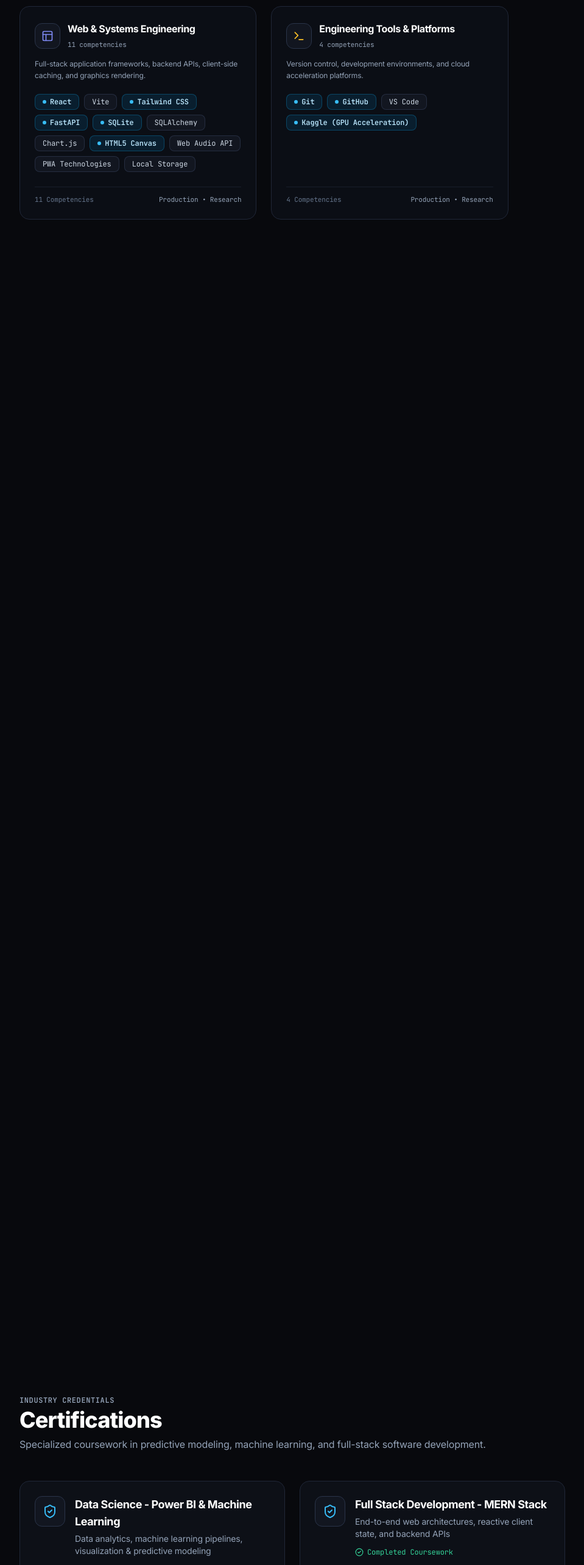
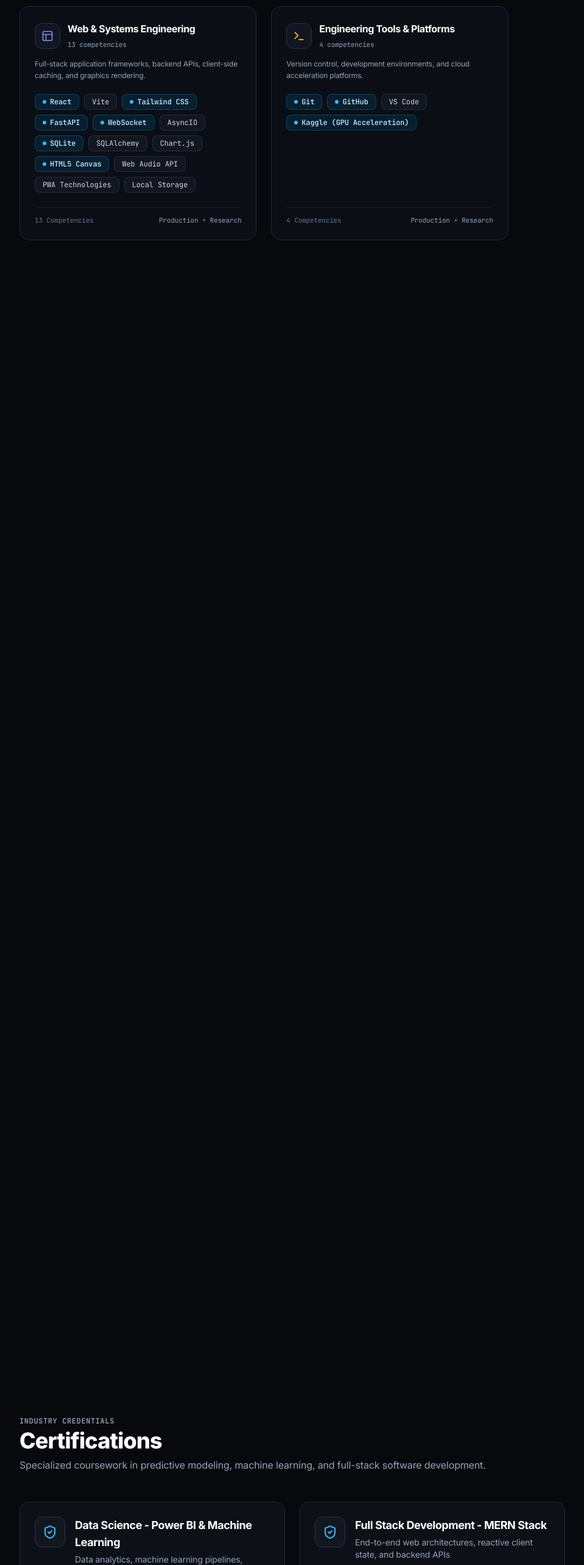
Before and after one commit to Frost730/Portfolio, a React (Vite) app: page / in a window 1280 px wide. Shown: the part 2263-4829 px from the top of the page at 61% size, without its empty margins (0-959 px from the left). Built offline with nearby package versions, Linux system fonts and the light colour scheme.

Commit message:
feat: add MultiLink multi-network download manager to portfolio showcase

```diff
--- a/src/components/Projects.tsx
+++ b/src/components/Projects.tsx
@@ -12,6 +12,7 @@ import {
   HeartPulse,
   Eye,
   Brain,
+  Network,
   CheckCircle2,
   BarChart3,
   ArrowUpRight,
@@ -42,6 +43,8 @@ export const Projects: React.FC<ProjectsProps> = ({
         return <Eye className="w-5 h-5 text-sky-400" />;
       case 'studypilot':
         return <Brain className="w-5 h-5 text-indigo-400" />;
+      case 'multilink':
+        return <Network className="w-5 h-5 text-cyan-400" />;
       case 'cineanime-vault':
         return <Film className="w-5 h-5 text-sky-400" />;
       case 'gamevault':
--- a/src/data/projects.ts
+++ b/src/data/projects.ts
@@ -116,13 +116,74 @@ export const projects: Project[] = [
       ]
     }
   },
+  {
+    id: 'multilink',
+    number: '03',
+    title: 'MultiLink',
+    subtitle: 'Multi-Network Download Manager',
+    category: 'FastAPI  |  React  |  Systems  |  Networking',
+    tagline: 'Windows-first download manager dynamically scheduling parallel HTTP Range requests across physical network adapters (Ethernet, Wi-Fi, USB Tethering) with sparse file assembly.',
+    description:
+      'An intelligent, high-throughput Windows download manager featuring an interactive React telemetry dashboard and an asynchronous Python/FastAPI engine. MultiLink dynamically fragments large HTTP transfers into ranges, scheduling chunks across multiple physical and virtual network adapters in real time, backed by persistent SQLite state, sparse file streaming, and strict SSRF defenses.',
+    layer: 1,
+    tags: ['FastAPI', 'React', 'Python', 'TypeScript', 'Tailwind CSS', 'WebSocket', 'SQLite', 'AsyncIO', 'Recharts'],
+    filterCategories: ['Full Stack', 'Data / Analytics'],
+    github: 'https://github.com/Frost730/Multi_Link',
+    live: null,
+    featured: true,
+    metrics: [
+      { label: 'Architecture', value: 'Decoupled', description: 'FastAPI async engine + React live WebSocket dashboard' },
+      { label: 'Storage Engine', value: 'Sparse File', description: 'Direct-to-disk chunk assembly preventing RAM exhaustion on 50GB+ downloads' },
+      { label: 'Scheduling', value: 'Adaptive', description: 'Bandwidth-weighted work stealing and automatic interface failover' },
+      { label: 'Integrity', value: 'SHA-256', description: 'End-to-end streaming cryptographic checksum verification' }
+    ],
+    keyFeatures: [
+      'Windows Adapter Discovery: Discovers Ethernet, Wi-Fi, USB Tethering, and virtual adapters with link speed and operational status.',
+      'True Socket Binding & Detection: Binds sockets to adapter IPv4 addresses with automatic fallback detection between bonded and multi-connection modes.',
+      'Adaptive Dynamic Scheduler: Continuously weights chunk distribution based on real-time moving-average throughput and work stealing.',
+      'Persistent Pause & Resume: SQLite database tracking unfinished byte ranges allowing seamless resume after closing or system reboot.',
+      'Sparse File Direct Assembler: Streams ranges directly to disk via sparse file seeking, avoiding memory bloat even for 50 GB+ files.',
+      'Real-Time WebSocket Telemetry: Rolling throughput charts, interface telemetry, and live interactive chunk progress visualizer.',
+      'SSRF & Path Traversal Guards: Restricts downloads from loopback, private subnets, and sanitizes filenames against Windows reserved device names.'
+    ],
+    architecture: {
+      overview: 'High-performance asynchronous decoupled architecture with an event-driven engine and real-time WebSocket state distribution.',
+      flow: [
+        'Download Target URL & HTTP Range Probing',
+        'Windows Adapter Discovery (psutil & Socket Binding)',
+        'Adaptive Scheduler (Bandwidth-Weighted Chunk Allocation)',
+        'Parallel Asynchronous Worker Pool (aiohttp / httpx)',
+        'Sparse File Assembler (.multilink.part Streaming Writer)',
+        'Real-Time WebSocket Telemetry & React Visualizer',
+        'Streaming SHA-256 Verification & Atomic Finalization'
+      ]
+    },
+    details: {
+      problem:
+        'Standard web browsers and generic downloaders utilize a single TCP connection over a single default network route, leaving secondary adapters (such as mobile tethering or secondary Wi-Fi/Ethernet) completely idle during massive file transfers.',
+      solution:
+        'MultiLink dynamically discovers all active network adapters, probes the target server for HTTP Range capability, and splits the file into chunks dynamically scheduled across available interfaces according to live throughput, with automatic work stealing on interface drop.',
+      implementation: [
+        'FastAPI async backend orchestrating chunk scheduling, adapter socket binding, and WebSocket telemetry broadcasting.',
+        'aiosqlite database engine persisting byte range progress, chunks, and download statuses for instant pause/resume.',
+        'Sparse file direct-to-disk streaming writer eliminating RAM bottlenecks when downloading multi-gigabyte files.',
+        'React and TypeScript frontend featuring Recharts live throughput graphs and an interactive chunk progress grid.',
+        'Comprehensive pytest test suite validating SSRF protection, sparse assembly, scheduler scoring, and live integration.'
+      ],
+      technicalHighlights: [
+        'Engineered safe per-adapter socket binding without requiring kernel drivers or permanent routing table edits.',
+        'Sparse file chunk assembly with streaming SHA-256 verification and atomic file renaming upon completion.',
+        'Standalone Windows desktop build pipeline utilizing PyInstaller to produce a portable native MultiLink.exe.'
+      ]
+    }
+  },
 
   // ==========================================
   // LAYER 2: LIVE DEPLOYED APPLICATIONS
   // ==========================================
   {
     id: 'cineanime-vault',
-    number: '03',
+    number: '04',
     title: 'CineAnime Vault',
     subtitle: 'Media & Anime Watchlist Manager',
     category: 'React  |  TypeScript  |  Media Management',
@@ -161,7 +222,7 @@ export const projects: Project[] = [
   },
   {
     id: 'gamevault',
-    number: '04',
+    number: '05',
     title: 'GameVault',
     subtitle: 'Gaming Library & Backlog Dashboard',
     category: 'React  |  TypeScript  |  Data Visualization',
@@ -200,7 +261,7 @@ export const projects: Project[] = [
   },
   {
     id: 'personal-expense-tracker',
-    number: '05',
+    number: '06',
     title: 'Personal Expense Tracker',
     subtitle: 'Private Financial Dashboard',
     category: 'React  |  TypeScript  |  Financial Analytics',
@@ -239,7 +300,7 @@ export const projects: Project[] = [
   },
   {
     id: 'flappy-bird-remastered',
-    number: '06',
+    number: '07',
     title: 'Flappy Bird Remastered',
     subtitle: 'Arcade Canvas Game with Web Audio',
     category: 'React  |  TypeScript  |  Canvas  |  Game Development',
@@ -282,7 +343,7 @@ export const projects: Project[] = [
   // ==========================================
   {
     id: 'careflow-kiosk',
-    number: '07',
+    number: '08',
     title: 'CareFlow Kiosk',
     subtitle: 'Patient Check-In Kiosk & Admin Portal',
     category: 'FastAPI  |  SQLite  |  React',
--- a/src/data/skills.ts
+++ b/src/data/skills.ts
@@ -54,6 +54,8 @@ export const skillCategories: SkillCategory[] = [
       { name: 'Vite' },
       { name: 'Tailwind CSS', highlight: true },
       { name: 'FastAPI', highlight: true },
+      { name: 'WebSocket', highlight: true },
+      { name: 'AsyncIO' },
       { name: 'SQLite', highlight: true },
       { name: 'SQLAlchemy' },
       { name: 'Chart.js' },
```
